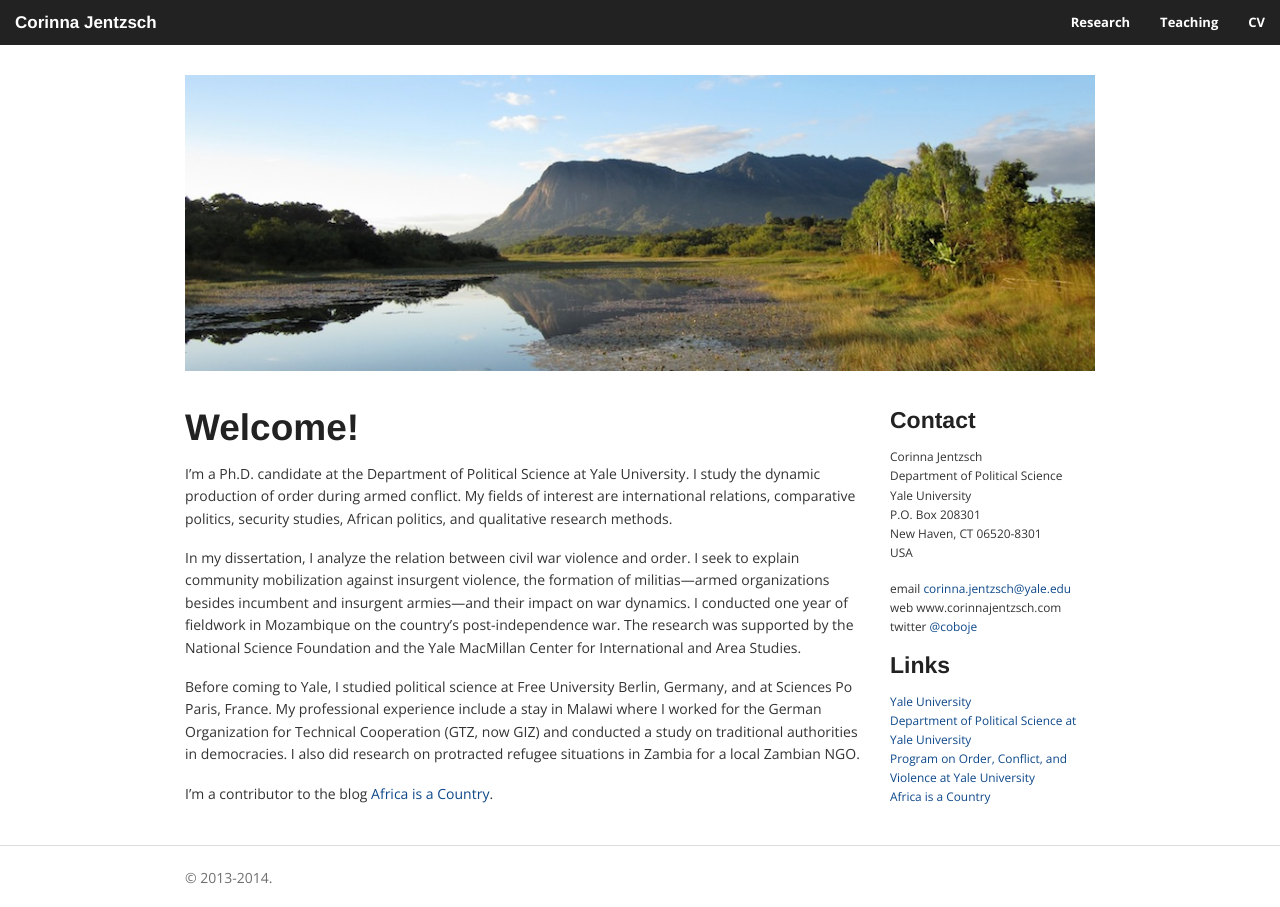
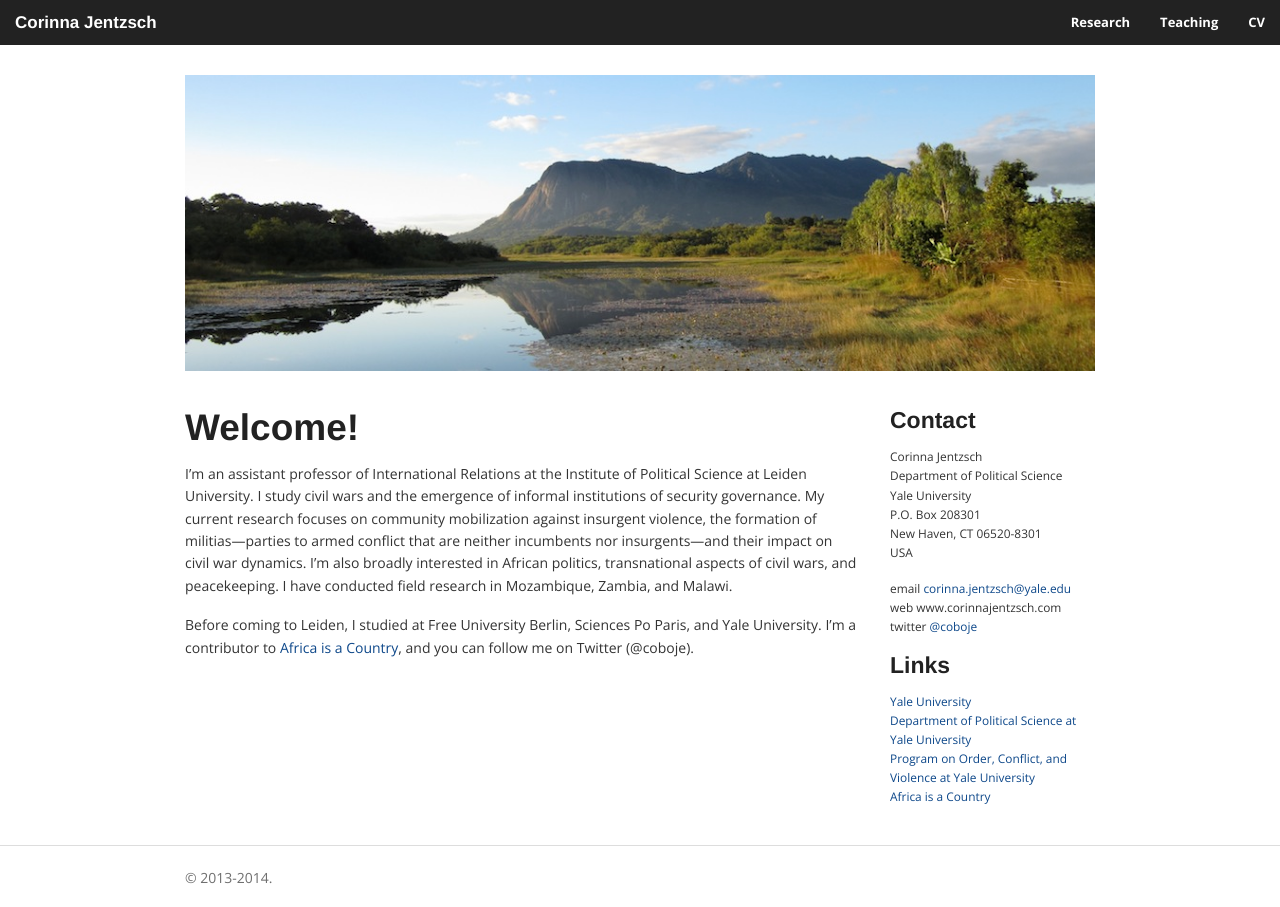
Before and after one commit to corinnajentzsch/corinnajentzsch.github.io, a Jekyll site: the page built from index.md, in a window 1280 px wide. Built offline with Jekyll 4.4.1, drawn with Linux system fonts in a browser that asks for light colours; nearby versions of some CDN libraries; library files that are not in the unit come from our copies.

Commit message:
Updated index.md

```diff
--- a/index.md
+++ b/index.md
@@ -7,10 +7,6 @@ banner: "![Namarroi, Zambezia](/assets/media/namarroi-lake.jpg)"
 
 ## Welcome!
 
-I’m a Ph.D. candidate at the Department of Political Science at Yale University. I study the dynamic production of order during armed conflict. My fields of interest are international relations, comparative politics, security studies, African politics, and qualitative research methods.
+I’m an assistant professor of International Relations at the Institute of Political Science at Leiden University. I study civil wars and the emergence of informal institutions of security governance. My current research focuses on community mobilization against insurgent violence, the formation of militias—parties to armed conflict that are neither incumbents nor insurgents—and their impact on civil war dynamics. I’m also broadly interested in African politics, transnational aspects of civil wars, and peacekeeping. I have conducted field research in Mozambique, Zambia, and Malawi.
 
-In my dissertation, I analyze the relation between civil war violence and order. I seek to explain community mobilization against insurgent violence, the formation of militias—armed organizations besides incumbent and insurgent armies—and their impact on war dynamics. I conducted one year of fieldwork in Mozambique on the country’s post-independence war. The research was supported by the National Science Foundation and the Yale MacMillan Center for International and Area Studies.
-
-Before coming to Yale, I studied political science at Free University Berlin, Germany, and at Sciences Po Paris, France. My professional experience include a stay in Malawi where I worked for the German Organization for Technical Cooperation (GTZ, now GIZ) and conducted a study on traditional authorities in democracies. I also did research on protracted refugee situations in Zambia for a local Zambian NGO.
-
-I’m a contributor to the blog [Africa is a Country](http://africasacountry.com/ "Africa is a Country").
+Before coming to Leiden, I studied at Free University Berlin, Sciences Po Paris, and Yale University. I’m a contributor to [Africa is a Country](http://africasacountry.com/ "Africa is a Country"), and you can follow me on Twitter (@coboje).
```
